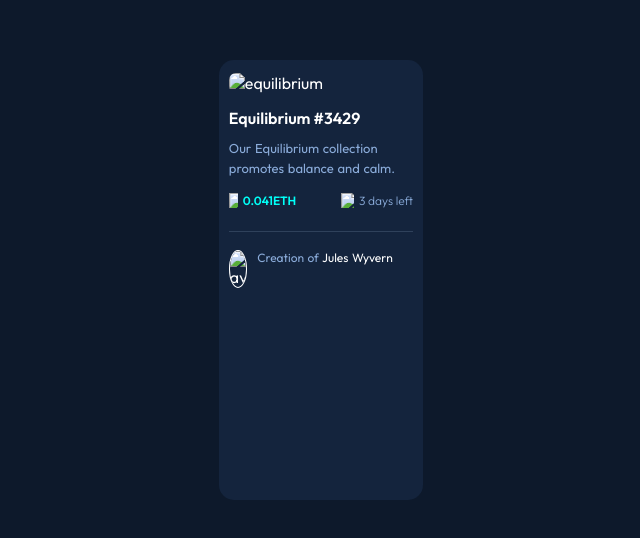
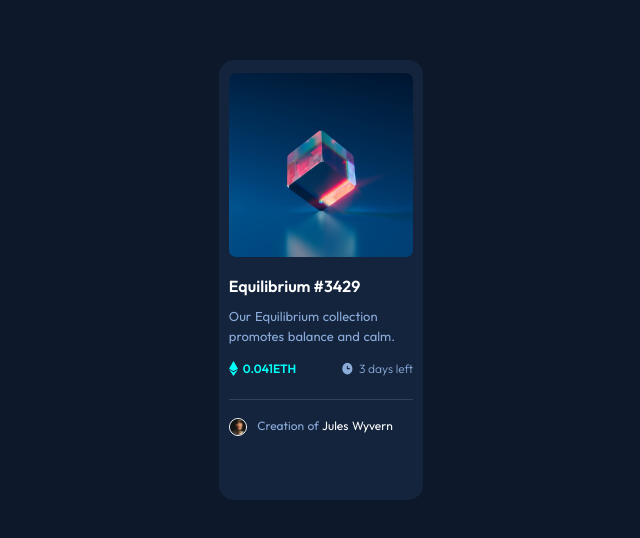
Before and after one commit to AnuoluwapoAina/Nft-Preview-Component, a plain HTML site: page index.html in a window 1280 px wide. Shown: the part 120-658 px from the top of the page, without its empty margins (319-959 px from the left). Drawn offline with Linux system fonts and the light colour scheme; files that its build step writes are made by us from their sources.

Commit message:
updated index.html

```diff
--- a/index.html
+++ b/index.html
@@ -5,7 +5,7 @@
   <meta charset="utf-8">
   <meta name="viewport" content="width=device-width, initial-scale=1">
   <title>Nft Preview</title>
-  <link rel="stylesheet" href="css/styles.css">
+  <link rel="stylesheet" href="styles.css">
 </head>
 
 <body>
@@ -14,7 +14,7 @@
 
       <div class="mini-container">
         <div class="equilibrium-image">
-          <img src="images/image-equilibrium.jpg" class="equilibrium-image" alt="equilibrium">
+          <img src="image-equilibrium.jpg" class="equilibrium-image" alt="equilibrium">
           <div class="overlay"> </div>
         </div>
         <div class="equilibrium">
@@ -25,12 +25,12 @@
         <div class="inner-container">
 
           <div class="ethereum-container">
-              <img src="images/icon-ethereum.svg" class="ethereum-image" alt="etherum">
+              <img src="icon-ethereum.svg" class="ethereum-image" alt="etherum">
               <p>0.041ETH</p>
           </div>
 
           <div class="clock-container">
-              <img src="images/icon-clock.svg" class="clock-image" alt="clock">
+              <img src="icon-clock.svg" class="clock-image" alt="clock">
                 <p>3 days left</p>
           </div>
         </div>
@@ -38,7 +38,7 @@
       <hr>
 
       <div class="avatar">
-        <img src="images/image-avatar.png" class="avatar-image" alt="avatar">
+        <img src="image-avatar.png" class="avatar-image" alt="avatar">
         <p><span>Creation of</span> Jules Wyvern</p>
       </div>
     </div>
```
